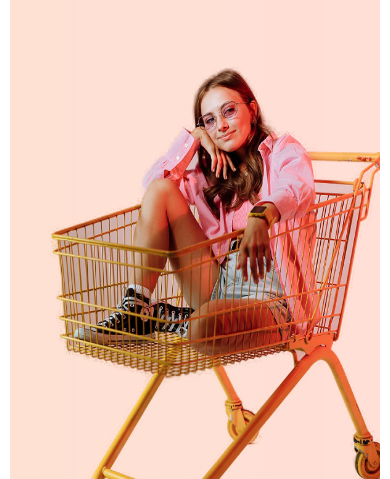
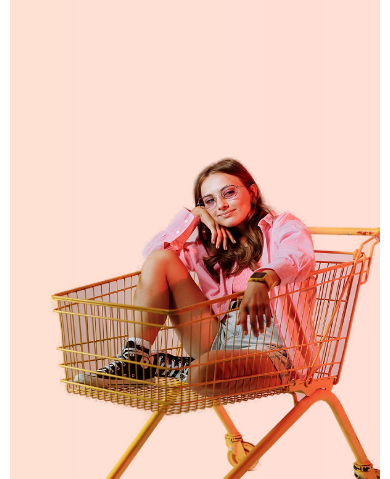
Before and after one commit to mohammedsuhailkh/classic-designs, a plain HTML site: page index.html in a window 390 px wide. Shown: the part 365-844 px from the top of the page. Drawn offline with nearby package versions, Linux system fonts and the light colour scheme; a web font is replaced by a local one.

Commit message:
3rd commit

```diff
--- a/css/styles.css
+++ b/css/styles.css
@@ -1076,8 +1076,8 @@ img {
     font-size: 2.3rem;
   }
   .about-img{
-  height: 600px;
-  width: 95rem;
+  height: 500px;
+
   }
 }
 
```
